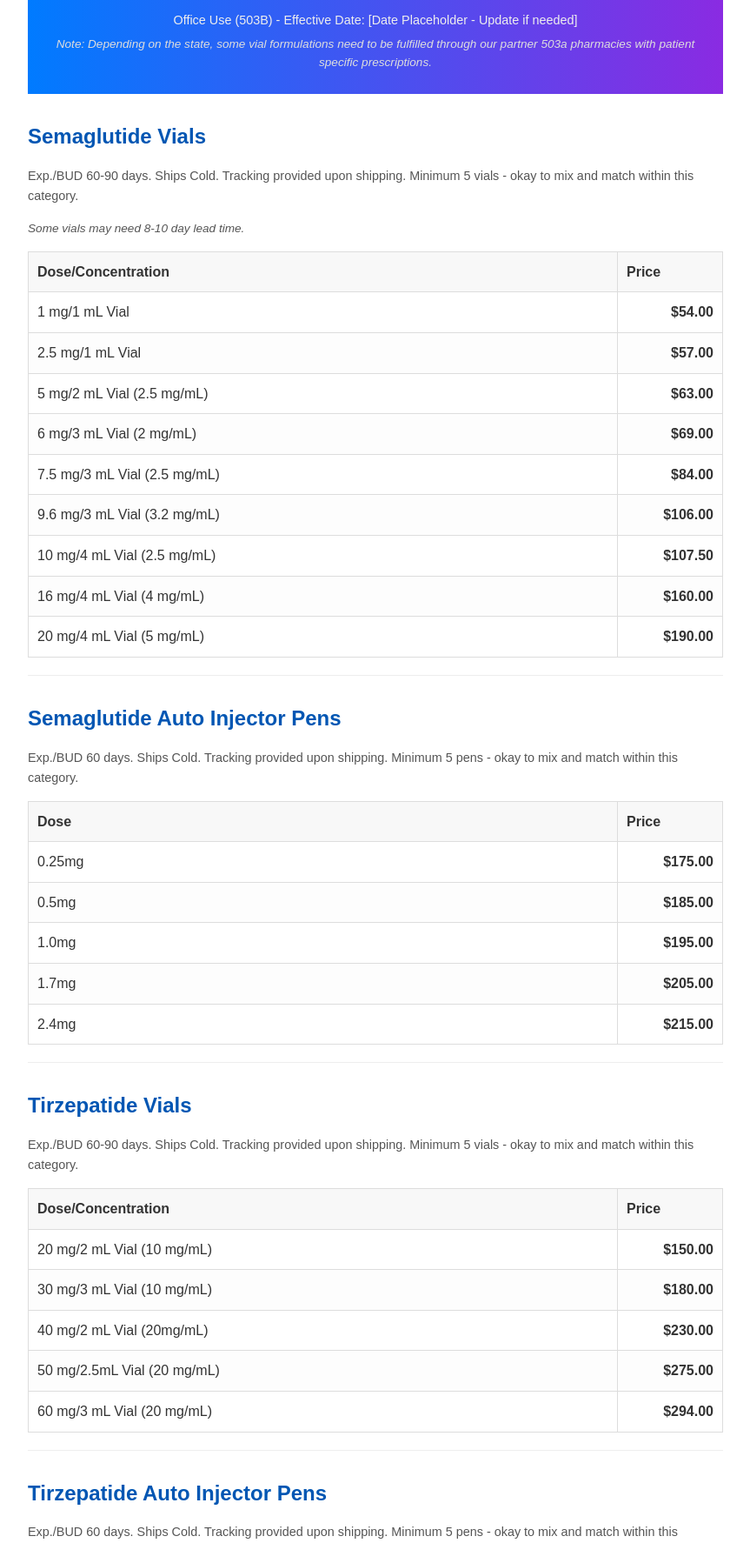
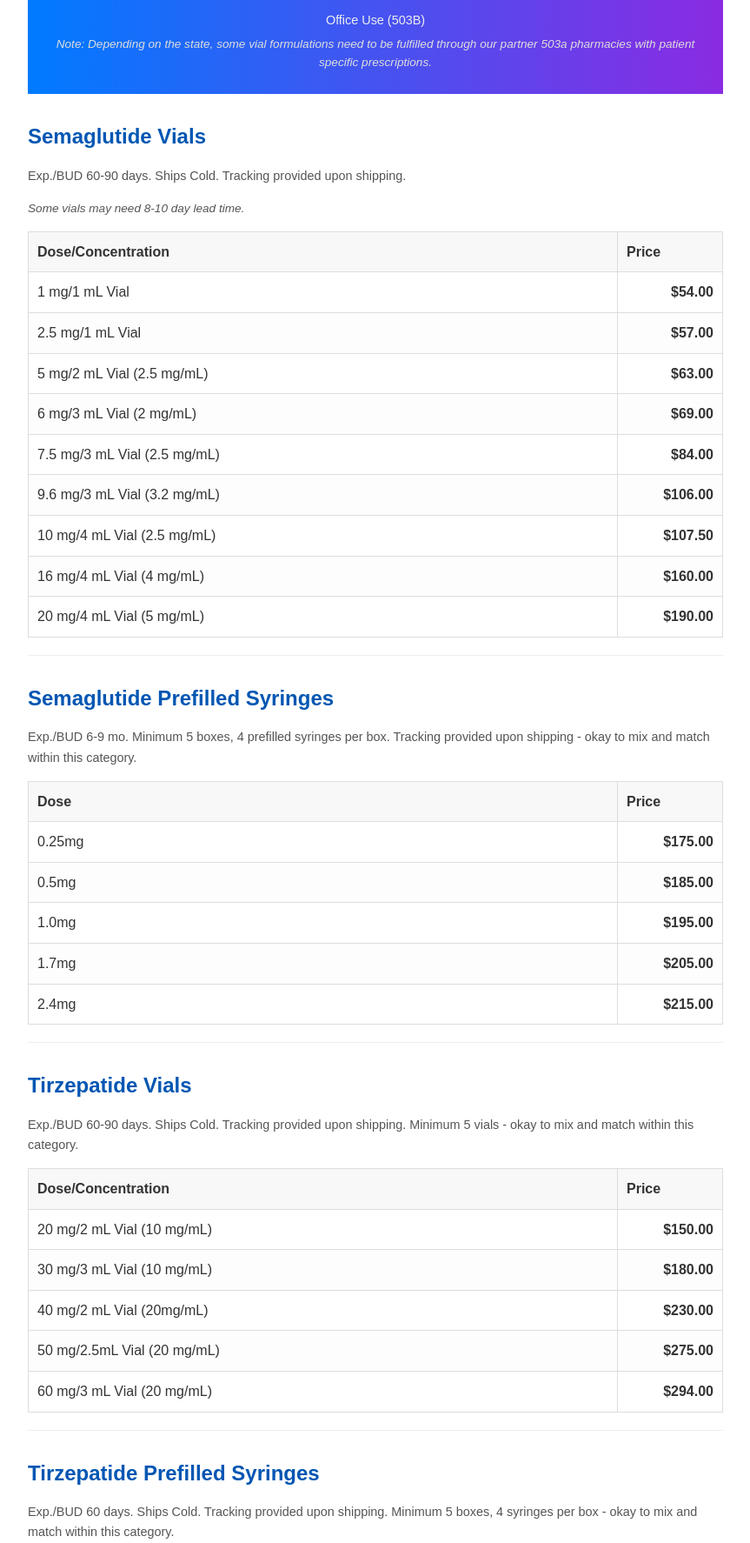
Before and after one commit to okapetanios/print_price_list, a plain HTML site: page index.html in a window 1280 px wide. Shown: the part 166-1940 px from the top of the page at 87% size, without its empty margins (208-1071 px from the left). Drawn offline with Linux system fonts and the light colour scheme.

Commit message:
Update index.html

```diff
--- a/index.html
+++ b/index.html
@@ -10,13 +10,13 @@
     <header>
         <img src="logo.png" alt="SlimCareRx Logo" class="header-logo">
         <h1>SlimCare Rx Price List</h1>
-        <p>Office Use (503B) - Effective Date: [Date Placeholder - Update if needed]</p>
+        <p>Office Use (503B)</p>
         <p class="note">Note: Depending on the state, some vial formulations need to be fulfilled through our partner 503a pharmacies with patient specific prescriptions.</p>
     </header>
 
     <section class="product-category">
         <h2>Semaglutide Vials</h2>
-        <p class="category-description">Exp./BUD 60-90 days. Ships Cold. Tracking provided upon shipping. Minimum 5 vials - okay to mix and match within this category.</p>
+        <p class="category-description">Exp./BUD 60-90 days. Ships Cold. Tracking provided upon shipping.</p>
         <p class="category-note">Some vials may need 8-10 day lead time.</p>
         <table>
             <thead>
@@ -40,8 +40,8 @@
     </section>
 
     <section class="product-category">
-        <h2>Semaglutide Auto Injector Pens</h2>
-        <p class="category-description">Exp./BUD 60 days. Ships Cold. Tracking provided upon shipping. Minimum 5 pens - okay to mix and match within this category.</p>
+        <h2>Semaglutide Prefilled Syringes</h2>
+        <p class="category-description">Exp./BUD 6-9 mo. Minimum 5 boxes, 4 prefilled syringes per box. Tracking provided upon shipping - okay to mix and match within this category.</p>
         <table>
             <thead>
                 <tr>
@@ -80,8 +80,8 @@
     </section>
 
     <section class="product-category">
-        <h2>Tirzepatide Auto Injector Pens</h2>
-        <p class="category-description">Exp./BUD 60 days. Ships Cold. Tracking provided upon shipping. Minimum 5 pens - okay to mix and match within this category.</p>
+        <h2>Tirzepatide Prefilled Syringes</h2>
+        <p class="category-description">Exp./BUD 60 days. Ships Cold. Tracking provided upon shipping. Minimum 5 boxes, 4 syringes per box - okay to mix and match within this category.</p>
         <table>
             <thead>
                 <tr>
@@ -106,7 +106,7 @@
     </section>
 
     <footer>
-        <p>Please contact [Contact Info Placeholder] for orders or inquiries.</p>
+        <p>Please contact eric.egan@slimcarerxgpo.com for orders or inquiries.</p>
     </footer>
 
 </body>
```
